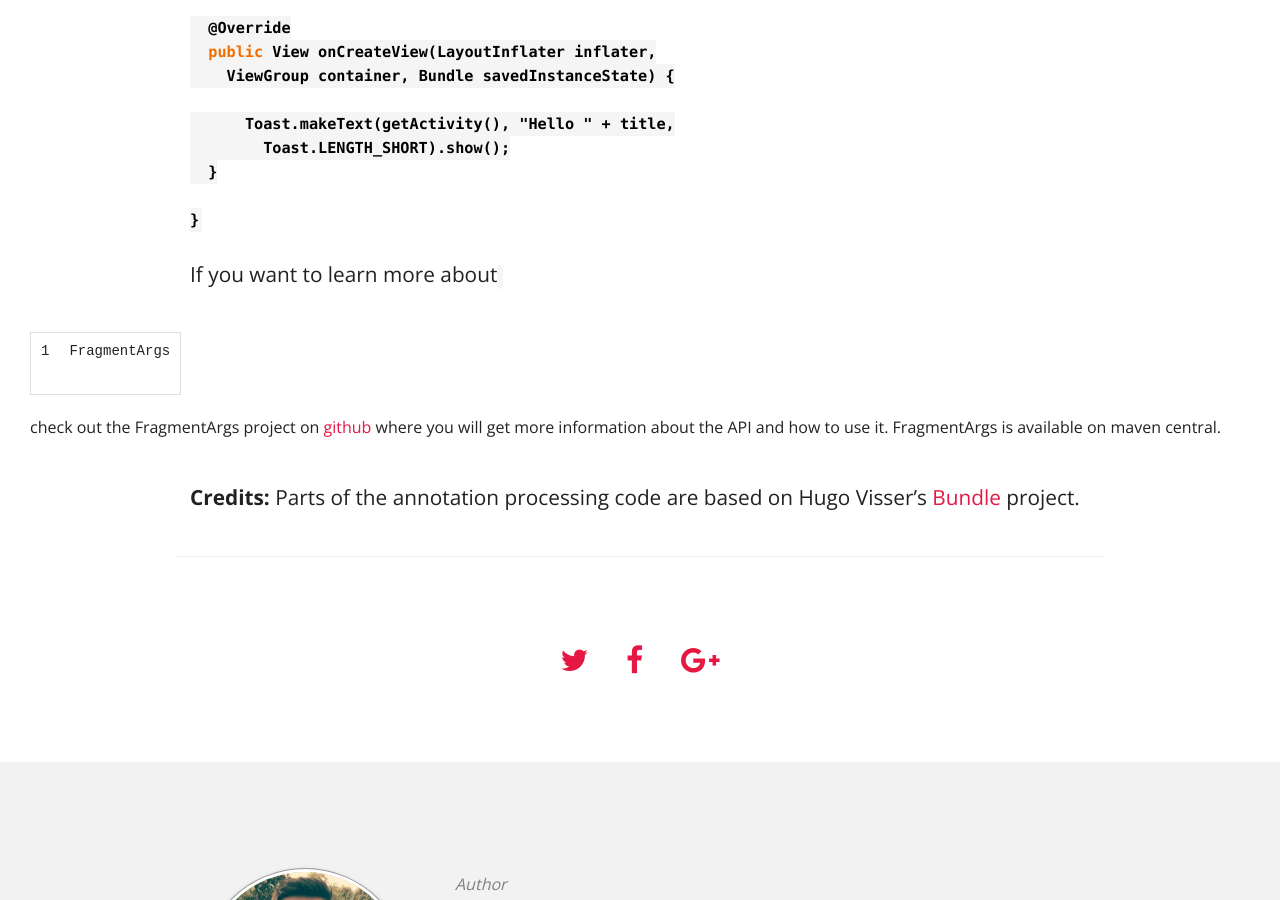
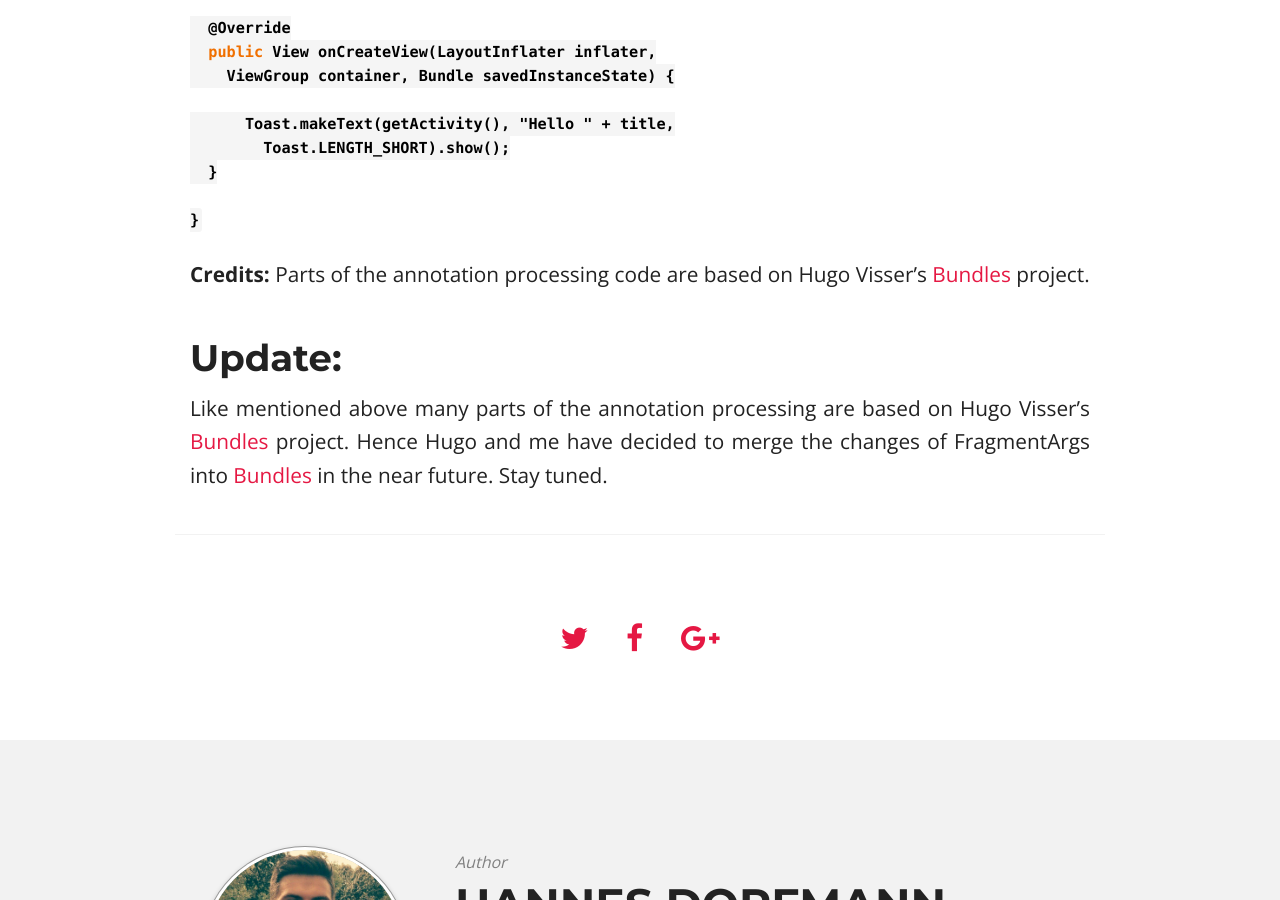
Before and after one commit to sockeqwe/website-old, a Jekyll site: the page built from _posts/2014-09-15-fragmentargs.md, in a window 1280 px wide and 900 px high, scrolled down 7398 px. Built offline with Jekyll 4.4.1, drawn with Linux system fonts in a browser that asks for light colours; nearby versions of some CDN libraries; comment, search, counter and statistics services are not loaded.

Commit message:
Merging into Bundles

```diff
--- a/_posts/2014-09-15-fragmentargs.md
+++ b/_posts/2014-09-15-fragmentargs.md
@@ -181,6 +181,8 @@ public class MyFragment extends BaseFragment {
 }
 {% endhighlight %}
 
-If you want to learn more about `FragmentArgs` check out the FragmentArgs project on [github](https://github.com/sockeqwe/fragmentargs) where you will get more information about the API and how to use it. FragmentArgs is available on maven central.
+**Credits:** Parts of the annotation processing code are based on Hugo Visser's [Bundles](https://bitbucket.org/hvisser/bundles) project.
 
-**Credits:** Parts of the annotation processing code are based on Hugo Visser's [Bundle](https://bitbucket.org/hvisser/bundles) project.
+
+##Update:
+Like mentioned above many parts of the annotation processing are based on Hugo Visser's [Bundles](https://bitbucket.org/hvisser/bundles) project. Hence Hugo and me have decided to merge the changes of FragmentArgs into [Bundles](https://bitbucket.org/hvisser/bundles) in the near future. Stay tuned.
```
